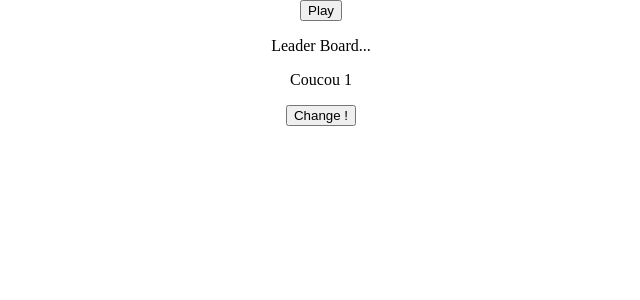
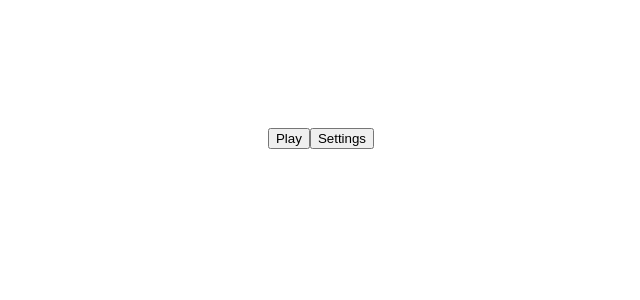
Before and after one commit to didibear/dongeon-mania, a React (Create React App) app: page / in a window 1280 px wide. Shown: the top 300 px of the page, without its empty margins (319-959 px from the left). Built offline with nearby package versions, Linux system fonts and the light colour scheme; the HTML template or start-up script is replaced by a standard one; what assets would draw is missing.

Commit message:
Add Settings view

```diff
--- a/public/index.html
+++ b/public/index.html
@@ -11,7 +11,7 @@
   <title>Dongeon Mania</title>
 </head>
 
-<body style="margin: 0; padding: 0">
+<body>
   <noscript>You need to enable JavaScript to run this app.</noscript>
   <div id="root" class="pixelize"></div>
 </body>
@@ -24,4 +24,16 @@
     image-rendering: -moz-crisp-edges;
     image-rendering: crisp-edges;
   }
+
+  body {
+    margin: 0;
+    padding: 0;
+    font-family: Arial, Helvetica, sans-serif;
+  }
+
+  table {
+    margin-left:auto;
+    margin-right:auto;
+  }
+
 </style>
--- a/src/App.tsx
+++ b/src/App.tsx
@@ -1,11 +1,22 @@
+import background from 'assets/img/background.png';
 import DevTools from 'mobx-react-devtools';
 import Menu from 'phases/menu/Menu';
 import React from 'react';
 import FiniteStateMachine from 'utils/FiniteStateMachine';
 
+const backgroundStyle : React.CSSProperties= {
+  height: "100vh",
+  textAlign: "center",
+  backgroundImage: `url(${background})`,
+  backgroundSize: 'cover',
+  backgroundPosition: 'center center',
+  backgroundRepeat: 'no-repeat',
+}
+
+
 export default class App extends React.Component {
 
-  render = () => <div tabIndex={0} style={{ "height": "100vh", "textAlign": "center" }}>
+  render = () => <div tabIndex={0} style={backgroundStyle}>
     <FiniteStateMachine startState={new Menu()} />
     <DevTools />
   </div>
--- a/src/Constant.tsx
+++ b/src/Constant.tsx
@@ -1,9 +1,8 @@
-import { List } from 'immutable'
+export const NB_TILE_COLUMNS = 5
 
-export const HANDLED_KEYS = List<string>(["a", "z", "e", "r", "t", "y", "u"])
-// export const HANDLED_KEYS = List<string>(["h", "j", "k", "l", "m"])
+export const DEFAULT_GAME_KEYS_1 = ["a", "z", "e", "r", "t"]
+export const DEFAULT_GAME_KEYS_2 = ["y", "u", "i", "o", "p"]
 
-export const NB_TILE_COLUMNS = 5
 export const NB_VISIBLE_TILES = 7
 
 
--- /dev/null
+++ b/src/SettingStore.tsx
@@ -0,0 +1,16 @@
+
+import { observable, computed, action, reaction } from 'mobx'
+import { DEFAULT_GAME_KEYS_1, DEFAULT_GAME_KEYS_2 } from 'Constant';
+
+export class SettingStore {
+  @observable gameKeys1 = DEFAULT_GAME_KEYS_1
+  @observable gameKeys2 = DEFAULT_GAME_KEYS_2
+
+  keyIndexOf = (key: string) => {
+    const i1 = this.gameKeys1.indexOf(key)
+    const i2 = this.gameKeys2.indexOf(key)
+    return i1 !== -1 ? i1 : i2
+  }
+}
+
+export default new SettingStore()
--- a/src/phases/game/GameUpdater.tsx
+++ b/src/phases/game/GameUpdater.tsx
@@ -1,9 +1,10 @@
-import { ANIMATION_TIME, HANDLED_KEYS, TRANSITION_STEPS } from 'Constant';
+import { ANIMATION_TIME, TRANSITION_STEPS } from 'Constant';
 import _ from 'lodash';
 import { action } from 'mobx';
 import { generateTileSequence } from 'phases/game/RhythmTileState';
 import eventBus from "utils/events/EventBus";
 import RhythmTileState from './RhythmTileState';
+import settingStore from "SettingStore"
 
 
 export class GameUpdater {
@@ -13,9 +14,10 @@ export class GameUpdater {
 
     update = (keyPressed: string) => {
         const numTile = this.rhythmTileState.tileSequence[this.rhythmTileState.currentTile]
-        const keyTile = HANDLED_KEYS.get(numTile)
+        const keyTile1 = settingStore.gameKeys1[numTile]
+        const keyTile2 = settingStore.gameKeys2[numTile]
 
-        if (keyTile === keyPressed) {
+        if (keyTile1 === keyPressed || keyTile2 === keyPressed) {
             this.goToNextTileDebounce()
 
         }
--- a/src/phases/game/views/GameView.tsx
+++ b/src/phases/game/views/GameView.tsx
@@ -1,23 +1,14 @@
-import background from 'assets/img/background.png';
 import enemy from 'assets/img/enemy.png';
 import React from "react";
 import Grid from 'react-css-grid';
 import RhythmTilesView from "./RhythmTilesView";
 import Character from './Character';
 
-const backgroundStyle = {
-  height: "100%",
-  backgroundImage: `url(${background})`,
-  backgroundSize: 'cover',
-  backgroundPosition: 'center center',
-  backgroundRepeat: 'no-repeat'
-}
-
-export default () => <div className={"pixelize"} style={backgroundStyle}>
+export default () => <>
   <Grid width="33%" gap={0} style={{ paddingTop: "200px" }}>
     <Character />
     <RhythmTilesView />
-    <img className="pixelize" style={{ display: "inline-block" }} src={enemy} width="80%" />
+    <img style={{ display: "inline-block" }} src={enemy} width="80%" />
 
   </Grid>
-</div>
+</>
--- a/src/phases/game/views/RhythmTilesView.tsx
+++ b/src/phases/game/views/RhythmTilesView.tsx
@@ -1,9 +1,10 @@
 import _ from "lodash"
 import { inject, observer } from 'mobx-react'
 import React, { Fragment } from "react"
-import { HANDLED_KEYS, MARGIN, NB_TILE_COLUMNS, NB_VISIBLE_TILES, TILE_COLORS, TILE_WIDTH } from "Constant"
+import { MARGIN, NB_TILE_COLUMNS, NB_VISIBLE_TILES, TILE_COLORS, TILE_WIDTH } from "Constant"
 import RhythmTileState from "phases/game/RhythmTileState"
 import { KeyboardState } from "utils/events/KeyboardState"
+import settingStore from "SettingStore"
 
 // Constants
 
@@ -59,7 +60,7 @@ const HighlightTile = ({ numTile }: { numTile: number }) => (
 
 const HighlightTiles = observer(({ downKeys }: { downKeys: Map<string, boolean> }) => <>
   {Array.from(downKeys.keys()).map(k => (
-    <HighlightTile key={`highlight tile ${k}`} numTile={HANDLED_KEYS.indexOf(k)} />)
+    <HighlightTile key={`highlight tile ${k}`} numTile={settingStore.keyIndexOf(k)} />)
   )}
 </>)
 
--- a/src/phases/menu/Menu.tsx
+++ b/src/phases/menu/Menu.tsx
@@ -1,28 +1,14 @@
 import React from 'react'
 import FiniteStateMachine, { MachineState } from "utils/FiniteStateMachine";
 import Game from "phases/game/Game";
+import Settings from './Settings';
 
 export default class Menu implements MachineState {
 
-  render = (context: FiniteStateMachine) => <>
+  render = (context: FiniteStateMachine) => <div style={{paddingTop: "10%"}}>
+
     <button onClick={() => context.changeState(new Game())}>Play</button>
-    <p> Leader Board... </p>
-    <FiniteStateMachine startState={new State1()}></FiniteStateMachine>
-  </>
-}
-
-class State1 implements MachineState {
-  render = (context: FiniteStateMachine) => <>
-    <p>Coucou 1</p>
-    <button onClick={() => context.changeState(new State2())}>Change !</button>
-  </>
+    <button onClick={() => context.changeState(new Settings())}>Settings</button>
+  </div>
 
 }
-
-class State2 implements MachineState {
-  render = (context: FiniteStateMachine) => <>
-    <p>Coucou 2</p>
-    <button onClick={() => context.changeState(new State1())}>Change !</button>
-  </>
-
-}
--- /dev/null
+++ b/src/phases/menu/Settings.tsx
@@ -0,0 +1,39 @@
+import { NB_TILE_COLUMNS, MARGIN, DEFAULT_GAME_KEYS_1, DEFAULT_GAME_KEYS_2 } from 'Constant';
+import _ from 'lodash';
+import { Observer } from 'mobx-react';
+import React from 'react';
+import settingStore from 'SettingStore';
+import FiniteStateMachine, { MachineState } from "utils/FiniteStateMachine";
+import Menu from './Menu';
+
+export default class Settings implements MachineState {
+
+  resetKeys = () => {
+    settingStore.gameKeys1 = DEFAULT_GAME_KEYS_1
+    settingStore.gameKeys2 = DEFAULT_GAME_KEYS_2
+  }
+
+  render = (context: FiniteStateMachine) => <div style={{ paddingTop: "10%" }}>
+
+    <Observer>{() =>
+      <table>
+        <thead>
+          <tr>
+            <th></th>
+            <th>Binding 1</th>
+            <th>Binding 2</th>
+          </tr>
+        </thead>
+        <tbody>
+          {_.range(NB_TILE_COLUMNS).map(i => <tr>
+            <th>Tile {i + 1}</th>
+            <td><input style={{ textAlign: "center" }} minLength={1} maxLength={1} value={settingStore.gameKeys1[i]} onChange={event => settingStore.gameKeys1[i] = event.target.value} /></td>
+            <td><input style={{ textAlign: "center" }} minLength={1} maxLength={1} value={settingStore.gameKeys2[i]} onChange={event => settingStore.gameKeys2[i] = event.target.value} /></td>
+          </tr>)}
+        </tbody>
+      </table>
+    }</Observer>
+    <button onClick={() => context.changeState(new Menu())}>Back</button>
+    <button onClick={this.resetKeys}>Reset</button>
+  </div>
+}
```
